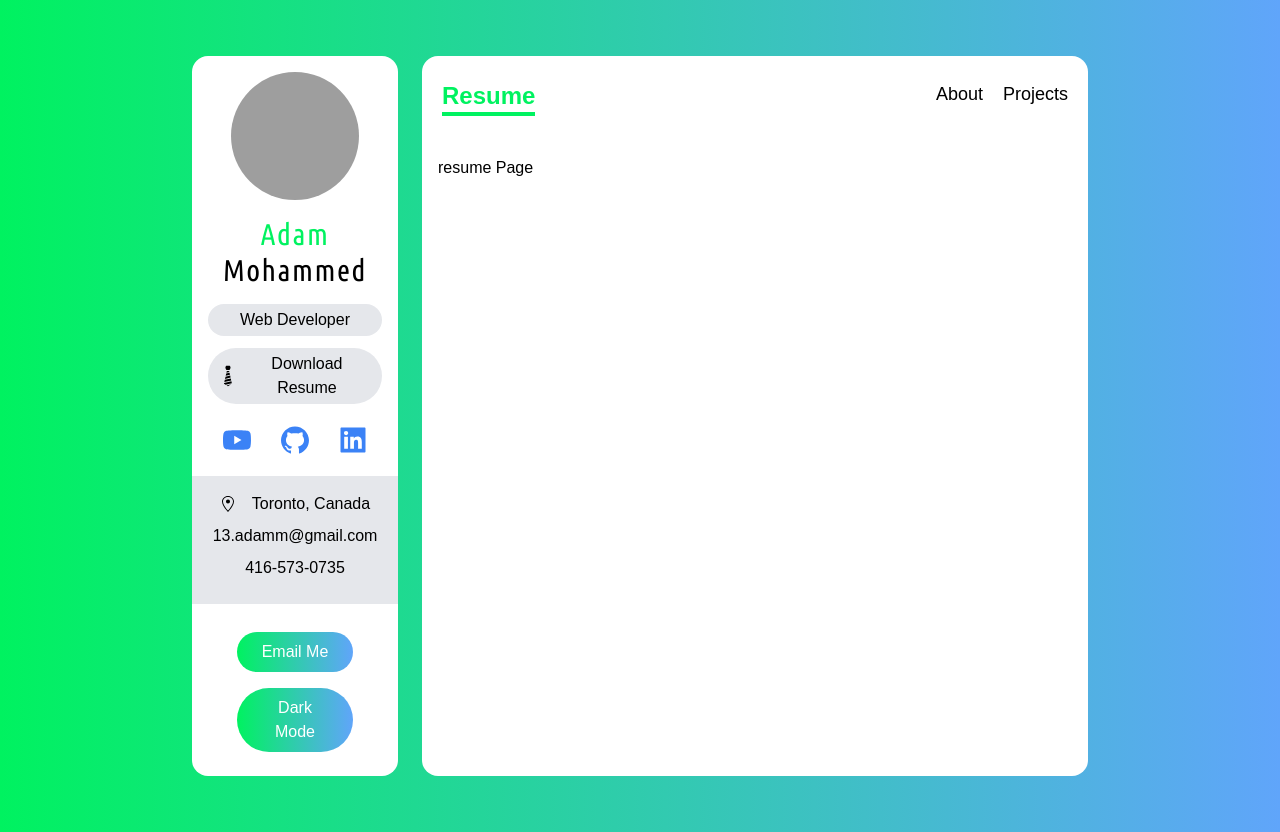
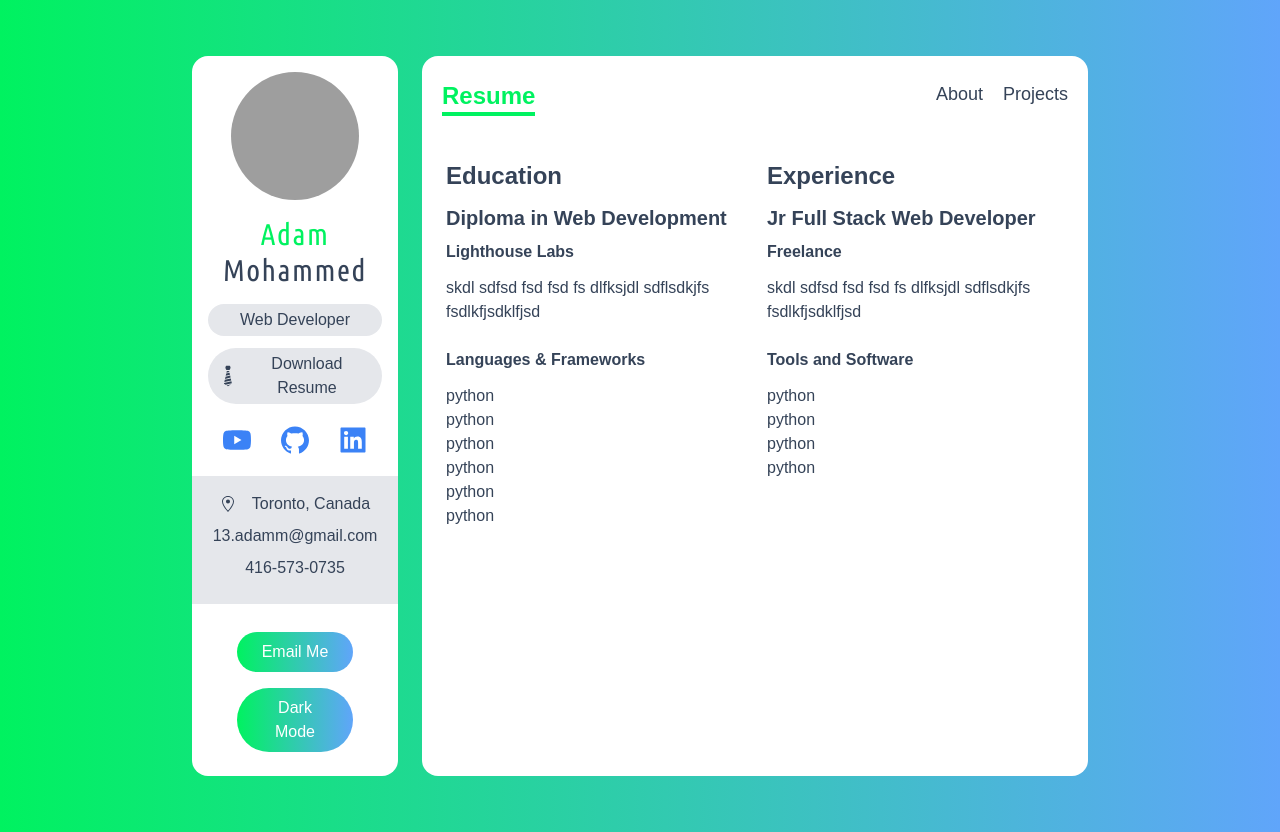
Before and after one commit to adamm13/portfolio, a Next.js app: page /resume in a window 1280 px wide. Built offline with nearby package versions, Linux system fonts and the light colour scheme; grey boxes are pictures that could not be loaded.

Commit message:
added resume component

```diff
--- /dev/null
+++ b/components/Bar.tsx
@@ -0,0 +1,14 @@
+import { FunctionComponent } from "react"
+import { iSkill } from "../type"
+
+const Bar:FunctionComponent <{
+  data:iSkill
+}> = ({data:{Icon, level, name}}) => {
+  return (
+    <div>
+      {name}
+    </div>
+  )
+}
+
+export default Bar
--- a/components/ServiceCard.tsx
+++ b/components/ServiceCard.tsx
@@ -4,7 +4,6 @@ import { iService } from "../type"
 const ServiceCard: FunctionComponent<{service:iService}> = ({
    service: {Icon, about, title},
   }) => {
-       //XSS attack :( on our portfolio btw, as an alternate use npm i dom purify
    function createMarkup() {
       return {
          __html: about,
@@ -12,7 +11,7 @@ const ServiceCard: FunctionComponent<{service:iService}> = ({
    }
    return (
       <div className='flex items-center p-2 space-x-4 '>
-         <Icon className='w-12 h-12 text-green' />
+         <Icon className='w-12 h-12 text-blue-500' />
          <div className=''>
             <h6 className='font-bold'>{title}</h6>
             <p dangerouslySetInnerHTML={createMarkup()} />
--- a/data.ts
+++ b/data.ts
@@ -2,7 +2,8 @@ import {RiComputerLine} from 'react-icons/ri'
 import { FaServer } from "react-icons/fa";
 import { AiOutlineAntDesign, AiOutlineApi } from "react-icons/ai";
 import { MdDeveloperMode } from "react-icons/md";
-import { iService } from './type'
+import { iService, iSkill } from './type'
+import { BsCircleFill } from 'react-icons/bs'
 
 export const services: iService[] = [
   {
@@ -41,3 +42,59 @@ export const services: iService[] = [
       "Lorem ipsum dolor sit amet consectetur adipisicing elit. Hic quis minima autem!",
   },
 ];
+
+export const languages: iSkill[] = [
+  {
+    name: "python",
+    level: "70%",
+    Icon: BsCircleFill,
+  },
+  {
+    name: "python",
+    level: "70%",
+    Icon: BsCircleFill,
+  },
+  {
+    name: "python",
+    level: "70%",
+    Icon: BsCircleFill,
+  },
+  {
+    name: "python",
+    level: "70%",
+    Icon: BsCircleFill,
+  },
+  {
+    name: "python",
+    level: "70%",
+    Icon: BsCircleFill,
+  },
+  {
+    name: "python",
+    level: "90%",
+    Icon: BsCircleFill,
+  },
+];
+
+export const tools: iSkill[] = [
+  {
+    name: "python",
+    level: "70%",
+    Icon: BsCircleFill,
+  },
+  {
+    name: "python",
+    level: "70%",
+    Icon: BsCircleFill,
+  },
+  {
+    name: "python",
+    level: "70%",
+    Icon: BsCircleFill,
+  },
+  {
+    name: "python",
+    level: "70%",
+    Icon: BsCircleFill,
+  },
+];
--- a/pages/_app.tsx
+++ b/pages/_app.tsx
@@ -8,7 +8,7 @@ function MyApp({ Component, pageProps }) {
       <div className="col-span-12 p-4 text-center bg-white lg:col-span-3 rounded-2xl">
         <Sidebar/>
       </div>
-      <div className="col-span-12 bg-white lg:col-span-9 rounded-2xl flex flex-col">
+      <div className="flex flex-col col-span-12 overflow-hidden bg-white lg:col-span-9 rounded-2xl">
         <Navbar/>
         <Component {...pageProps} />
       </div>
--- a/pages/index.tsx
+++ b/pages/index.tsx
@@ -6,16 +6,21 @@ const index = () => {
   // console.log('CLIENT:', services) <-----client dom side rendering
 
   return (
-    <div className="flex flex-col px-6 pt-1">
+    <div className="flex flex-col flex-grow px-6 pt-1">
       <h5 className="my-3 font-medium">
-        i am currently fsdfsdf sdf sd fsd fs df sd fs df sd f sd fsdfsdfkshdljshfksjdhf sdf sd fs dfksjdhfksdjfhs
-        sdkfslkdfjhsdjkfhsdkf dfsjdfhsldkjfhdlskfjhsd fsdf sldfhsdkjfhsdlfsjhdfk sdfskdfhsdf s dfsdfskldjfh'
+        A finance professional turned developer with a vast knowledge of financial and banking sectors.
+        Passion for changing technologies, creativity, and continual learning led me to software development.
+        Leadership and collaborative experiences in multiple lines of work.
+        Collaborative team player consistently sharing my knowledge and skills.
         </h5>
-        <div className="p-4 mt-5 bg-gray-400">
-          <h6> What I offer</h6>
+        <div className="flex-grow p-4 mt-5 bg-gray-400"
+        style={{marginLeft: '-1.5rem', marginRight: '-1.5rem'}}>
+          <h6 className="my-3 text-xl font-bold tracking-wide"> What I offer</h6>
           <div className="grid gap-6 lg:grid-cols-2">
             {services.map(service => (
-              <ServiceCard service={service}/>
+             <div className="bg-gray-200 rounded-lg lg:col-span-1">
+                <ServiceCard service={service}/>
+                </div>
               ))}
           </div>
         </div>
--- a/pages/resume.tsx
+++ b/pages/resume.tsx
@@ -1,7 +1,51 @@
+import Bar from "../components/Bar";
+import { languages, tools } from "../data";
+
 export default function resume() {
   return (
-    <div className="p-4">
-      resume Page
+    <div className="px-6 py-2">
+      {/* education and experiences */}
+    <div className="grid gap-6 md:grid-cols-2">
+      <div>
+        <h5 className="my-3 text-2xl font-bold">Education</h5>
+        <div>
+          <h5 className="my-2 text-xl font-bold">Diploma in Web Development</h5>
+          <p className="font-semibold">Lighthouse Labs</p>
+          <p className="my-3">skdl sdfsd fsd fsd fs dlfksjdl sdflsdkjfs fsdlkfjsdklfjsd</p>
+        </div>
+      </div>
+      <div>
+        <h5 className="my-3 text-2xl font-bold">Experience</h5>
+        <div>
+          <h5 className="my-2 text-xl font-bold">Jr Full Stack Web Developer</h5>
+          <p className="font-semibold">Freelance</p>
+          <p className="my-3">skdl sdfsd fsd fsd fs dlfksjdl sdflsdkjfs fsdlkfjsdklfjsd</p>
+        </div>
+      </div>
+    </div>
+
+      {/* languages and tools */}
+      <div className="grid gap-6 md:grid-cols-2">
+
+      <div>
+        <h5 className="my-3 font-bold text-2-xl">Languages & Frameworks</h5>
+        <div className="my-2">
+          {
+            languages.map(language=> (
+            <Bar data={language} key={language.name}/>
+            ))}
+        </div>
+      </div>
+      <div>
+        <h5 className="my-3 font-bold text-2-xl">Tools and Software</h5>
+        <div className="my-2">
+          {
+            tools.map(tool=> (
+            <Bar data={tool} key={tool.name}/>
+            ))}
+        </div>
+      </div>
+      </div>
     </div>
   )
 }
--- a/styles/globals.css
+++ b/styles/globals.css
@@ -8,4 +8,5 @@
 body {
   background-color: black;
   font-family: sans-serif;
+  color: #354358
 }
--- a/type.ts
+++ b/type.ts
@@ -5,3 +5,9 @@ export interface iService {
   about: string,
   Icon: IconType
 }
+
+export interface iSkill {
+  name: string,
+  level: string,
+  Icon: IconType
+}
```
